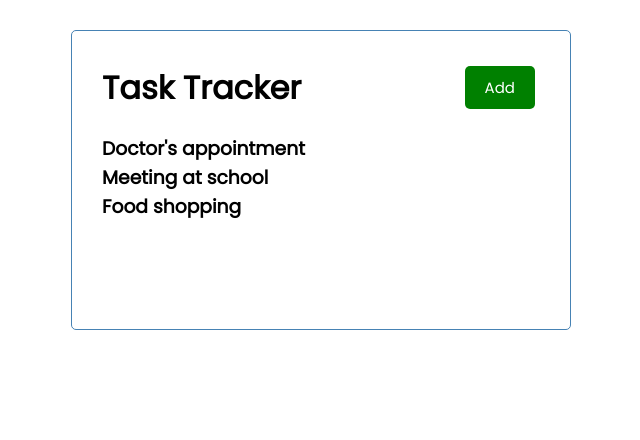
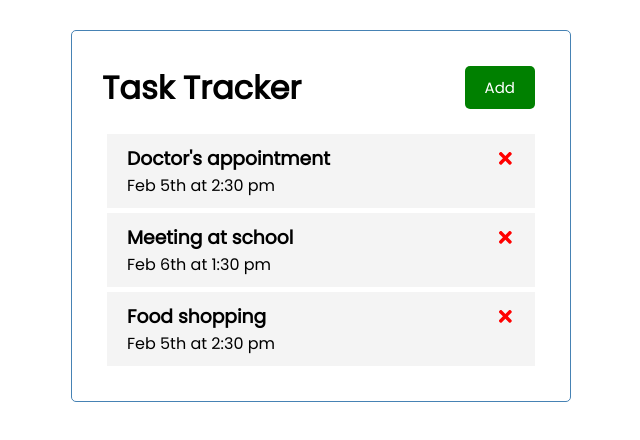
Before and after one commit to awanikendurkar/react-task-tracker, a React (Create React App) app: page / in a window 1280 px wide. Shown: the top 440 px of the page, without its empty margins (319-959 px from the left). Built offline with nearby package versions, Linux system fonts and the light colour scheme.

Commit message:
Added onDelete functionality

```diff
--- a/package.json
+++ b/package.json
@@ -8,6 +8,7 @@
     "@testing-library/user-event": "^13.5.0",
     "react": "^18.2.0",
     "react-dom": "^18.2.0",
+    "react-icons": "^4.6.0",
     "react-scripts": "5.0.1",
     "web-vitals": "^2.1.4"
   },
--- a/src/App.js
+++ b/src/App.js
@@ -1,11 +1,38 @@
+import { useState } from "react";
 import Header from "./components/Header";
 import Tasks from "./components/Tasks";
 
 function App() {
+    const [tasks, setTasks] = useState([
+        {
+            id: 1,
+            text: "Doctor's appointment",
+            day: "Feb 5th at 2:30 pm",
+            reminder: true,
+        },
+        {
+            id: 2,
+            text: "Meeting at school",
+            day: "Feb 6th at 1:30 pm",
+            reminder: true,
+        },
+        {
+            id: 3,
+            text: "Food shopping",
+            day: "Feb 5th at 2:30 pm",
+            reminder: false,
+        },
+    ]);
+
+    // delete a task
+    const deleteTask = (id) => {
+        console.log("delete", id);
+    };
+
     return (
         <div className='container'>
             <Header />
-            <Tasks />
+            <Tasks tasks={tasks} onDelete={deleteTask} />
         </div>
     );
 }
--- /dev/null
+++ b/src/components/Task.js
@@ -0,0 +1,18 @@
+import { FaTimes } from "react-icons/fa";
+
+const Task = ({ task, onDelete }) => {
+    return (
+        <div className='task'>
+            <h3>
+                {task.text}{" "}
+                <FaTimes
+                    style={{ color: "red", cursor: "pointer" }}
+                    onClick={() => onDelete(task.id)}
+                />
+            </h3>
+            <p>{task.day}</p>
+        </div>
+    );
+};
+
+export default Task;
--- a/src/components/Tasks.js
+++ b/src/components/Tasks.js
@@ -1,29 +1,10 @@
-const tasks = [
-    {
-        id: 1,
-        text: "Doctor's appointment",
-        day: "Feb 5th at 2:30 pm",
-        reminder: true,
-    },
-    {
-        id: 2,
-        text: "Meeting at school",
-        day: "Feb 6th at 1:30 pm",
-        reminder: true,
-    },
-    {
-        id: 3,
-        text: "Food shopping",
-        day: "Feb 5th at 2:30 pm",
-        reminder: false,
-    },
-];
+import Task from "./Task";
 
-const Tasks = () => {
+const Tasks = ({ tasks, onDelete }) => {
     return (
         <>
             {tasks.map((task) => (
-                <h3 key={task.id}>{task.text}</h3>
+                <Task key={task.id} task={task} onDelete={onDelete} />
             ))}
         </>
     );
```
Also changed, not shown: 1 other file (tests, documents, lock files or other folders).
